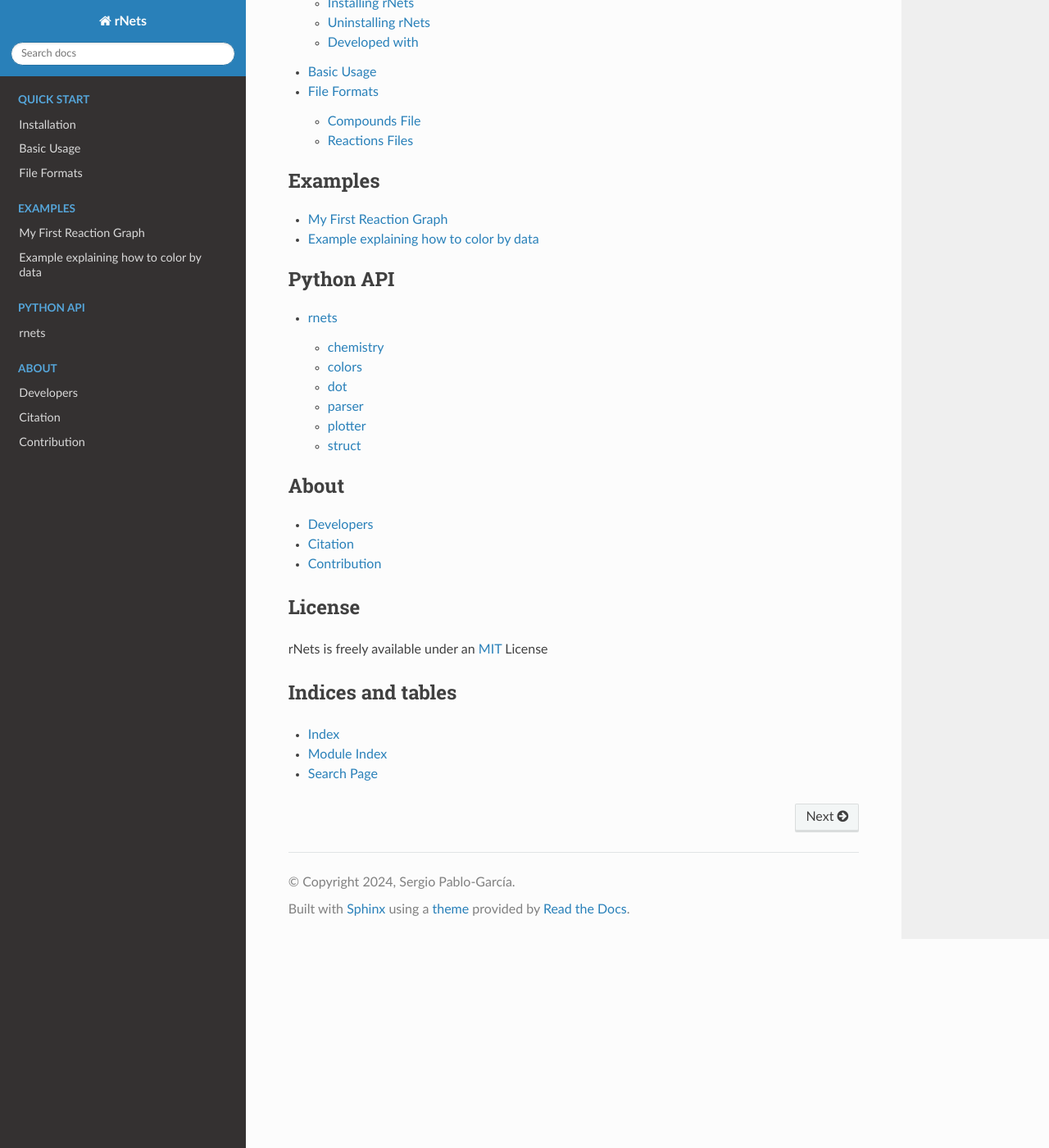
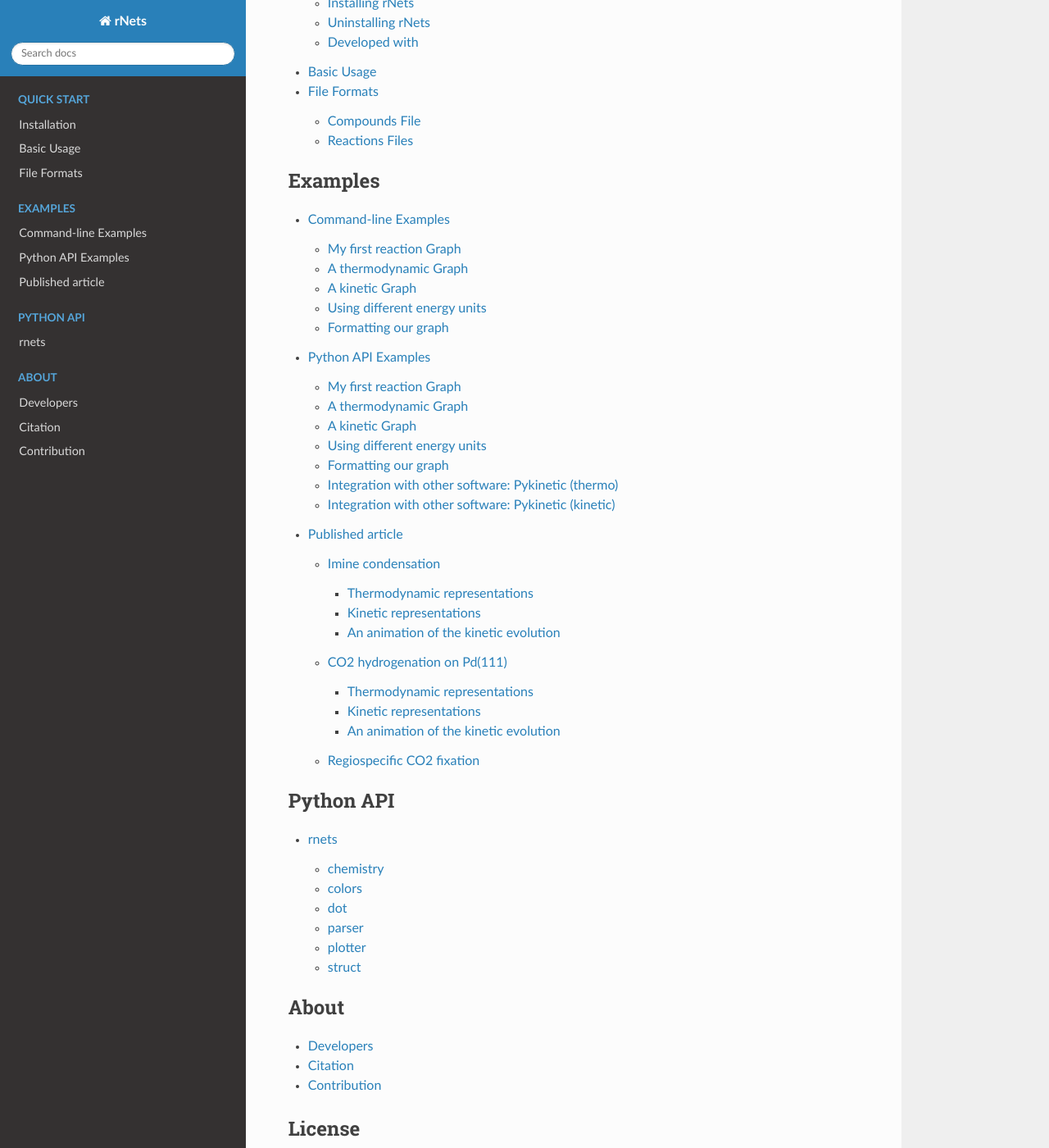
Before and after one commit to spgarcica/rNets, a Sphinx documentation site: the page built from sphinx/source/index.rst, in a window 1280 px wide and 1400 px high, scrolled down 444 px. Shown: the whole window at 82% size. Built offline with Sphinx 7.4.7 and the Read the Docs theme 2.0.0, drawn with Linux system fonts in a browser that asks for light colours.

Commit message:
updated the rst of the examples section

```diff
--- a/sphinx/source/examples/coloring_by_data.rst
+++ /dev/null
@@ -1,5 +0,0 @@
-=======================================
-Example explaining how to color by data
-=======================================
-
-GL
--- /dev/null
+++ b/sphinx/source/examples/command_line.rst
@@ -0,0 +1,35 @@
+=======================
+Command-line Examples
+=======================
+
+For the most basic usage of rNets through its command-line interface we recommend
+checking first the :doc:`../quick_start/basic_usage`. In this section, more
+detailed examples covering more detailed graph customization will be included.
+
+My first reaction Graph
+-----------------------
+
+In this example we will cover the generation of a graph with arbitrary energies
+
+A thermodynamic Graph
+---------------------
+
+Here we will cover the generation of a graph colored by thermodynamic data
+
+A kinetic Graph
+---------------
+
+Here we will cover the generation of a graph colored by concentrations and
+reaction rates.
+
+Using different energy units
+----------------------------
+
+Here we will cover how to prepare a chemical configuration different from the
+default one and how to use it.
+
+Formatting our graph
+--------------------
+
+Here we will cover how to prepare a graph configuration different from the
+default one and how to use it.
--- a/sphinx/source/examples/my_first_reaction_graph.rst
+++ /dev/null
@@ -1,5 +0,0 @@
-=======================
-My First Reaction Graph
-=======================
-
-GL^2
--- /dev/null
+++ b/sphinx/source/examples/published_article.rst
@@ -0,0 +1,45 @@
+=======================
+Published article
+=======================
+
+In this section we will find the step by step of how the figures included in the
+rNets' article were generated. In this section it will also shows examples on
+how to integrate rNets with other softwares such as AMUSE, ontorxn or pykinetic.
+
+.. contents::
+   :backlinks: none
+   :depth: 2
+   :local:
+
+Imine condensation
+------------------
+
+Thermodynamic representations
+.............................
+
+
+Kinetic representations
+.......................
+
+
+An animation of the kinetic evolution
+.....................................
+
+
+CO2 hydrogenation on Pd(111)
+----------------------------
+
+Thermodynamic representations
+.............................
+
+
+Kinetic representations
+.......................
+
+
+An animation of the kinetic evolution
+.....................................
+
+
+Regiospecific CO2 fixation
+----------------------------
--- /dev/null
+++ b/sphinx/source/examples/python_api.rst
@@ -0,0 +1,47 @@
+=======================
+Python API Examples
+=======================
+
+In this section we will cover examples using directly the python API interface
+instead of the command line. The usage of the python API facilitates the
+integration of python libraries such as pykinetic, which will also be covered
+in the examples.
+
+
+My first reaction Graph
+-----------------------
+
+In this example we will cover the generation of a graph with arbitrary energies
+
+A thermodynamic Graph
+---------------------
+
+Here we will cover the generation of a graph colored by thermodynamic data
+
+A kinetic Graph
+---------------
+
+Here we will cover the generation of a graph colored by concentrations and
+reaction rates.
+
+Using different energy units
+----------------------------
+
+Here we will cover how to prepare a chemical configuration different from the
+default one and how to use it.
+
+Formatting our graph
+--------------------
+
+Here we will cover how to prepare a graph configuration different from the
+default one and how to use it.
+
+Integration with other software: Pykinetic (thermo)
+---------------------------------------------------
+
+An example of how to adapt pykinetics classes to generate a thermodynamic graph
+
+Integration with other software: Pykinetic (kinetic)
+----------------------------------------------------
+
+An example of how to adapt pykinetics classes to generate a kinetic graph
--- a/sphinx/source/index.rst
+++ b/sphinx/source/index.rst
@@ -19,8 +19,9 @@ Welcome to rNets' Documentation!
    :maxdepth: 3
    :caption: Examples
 
-   examples/my_first_reaction_graph
-   examples/coloring_by_data
+   examples/command_line
+   examples/python_api
+   examples/published_article
 
 .. toctree::
    :maxdepth: 2
```
